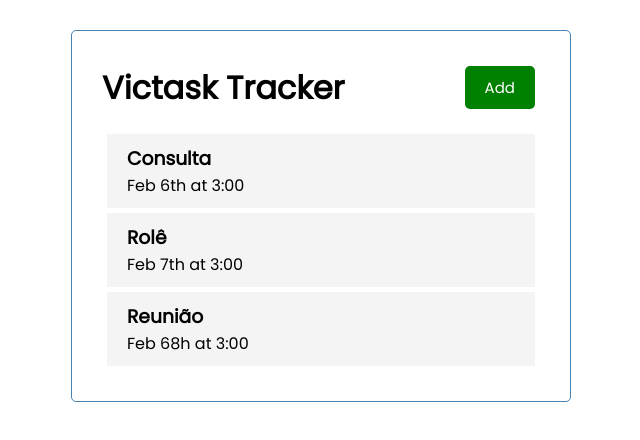
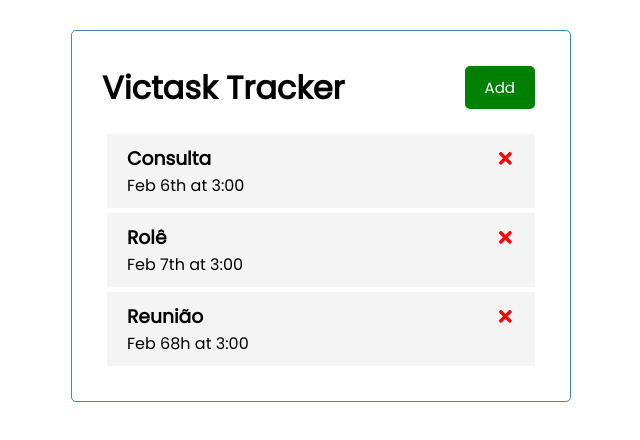
Before and after one commit to vkoschel/react-crash-course, a React (Create React App) app: page / in a window 1280 px wide. Shown: the top 440 px of the page, without its empty margins (319-959 px from the left). Built offline with nearby package versions, Linux system fonts and the light colour scheme.

Commit message:
Tasks UI deletion

```diff
--- a/src/App.js
+++ b/src/App.js
@@ -24,12 +24,22 @@
     }
 ])
 
+ const deleteTask = (id) => {
+   setTasks(tasks.filter((task) => task.id !== id))
+ }
+
   return (
     <div className="container">
       <Header  />
-      <Tasks tasks={tasks} />
+      {tasks.length> 0 ? (
+ <Tasks tasks={tasks} onDelete={deleteTask} />
+      ) : (
+        'No corres'
+      )}
+
+
     </div>
-  );
+  )
 }
 
 export default App;
--- a/src/components/Task.js
+++ b/src/components/Task.js
@@ -1,7 +1,12 @@
-const Task = ({ task }) => {
+import { FaTimes } from 'react-icons/fa'
+
+const Task = ({ task, onDelete}) => {
     return (
-        <div className='task'>
-            <h3>{task.text}</h3>
+        <div className='task' style={{cursor: 'default'}}>
+            <h3>
+                {task.text} <FaTimes style={{ color: 'red', cursor: 'pointer'}}
+                onClick={() => onDelete(task.id)}/>
+            </h3>
             <p>{task.day}</p>
 
         </div>
--- a/src/components/Tasks.js
+++ b/src/components/Tasks.js
@@ -1,10 +1,11 @@
 import Task from './Task'
 
-const Tasks = ({tasks}) => {
+const Tasks = ({tasks, onDelete}) => {
     return (
         <>
             {tasks.map((task) => (
-            <Task key={task.id} task={task}/>))}
+            <Task key={task.id} task={task} onDelete = {onDelete}/>
+            ))}
         </>
     )
 }
```
